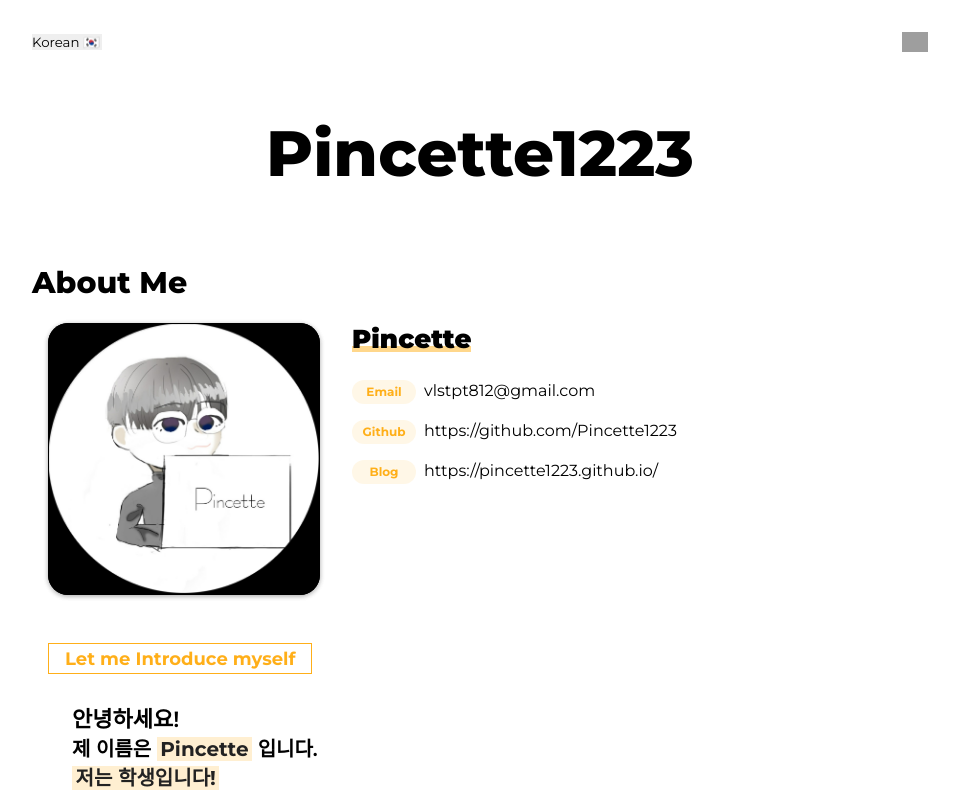
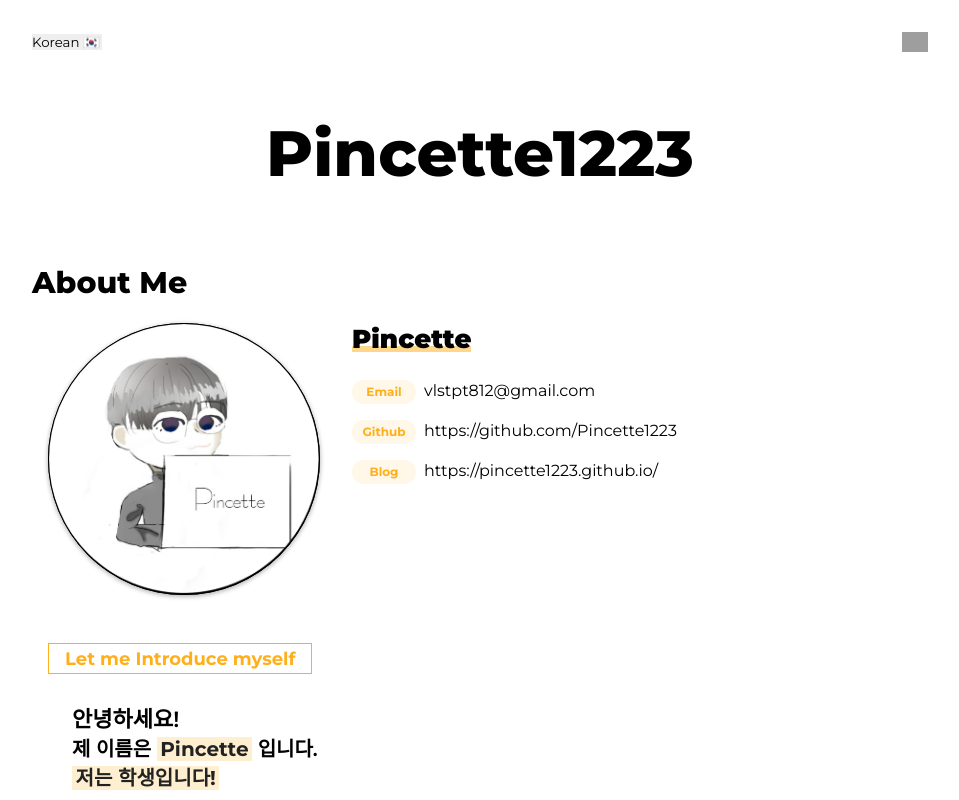
Before and after one commit to Pincette1223/portfolio, a React (Create React App) app: page / in a window 1280 px wide. Shown: the top 800 px of the page, without its empty margins (160-1119 px from the left). Built offline with nearby package versions, Linux system fonts and the light colour scheme; grey boxes are pictures that could not be loaded.

Commit message:
Update index.scss

```diff
--- a/src/components/AboutMe/index.scss
+++ b/src/components/AboutMe/index.scss
@@ -16,12 +16,12 @@
       height: 17rem;
       display: flex;
       background: black;
-      border-radius: v.$border-radius;
+      border-radius: 50%;
       box-shadow: v.$box-shadow;
 
       img {
         object-fit: contain;
-        border-radius: v.$border-radius;
+        border-radius: 50%;
         width: 100%;
         height: auto;
         border: 1px solid black;
```
